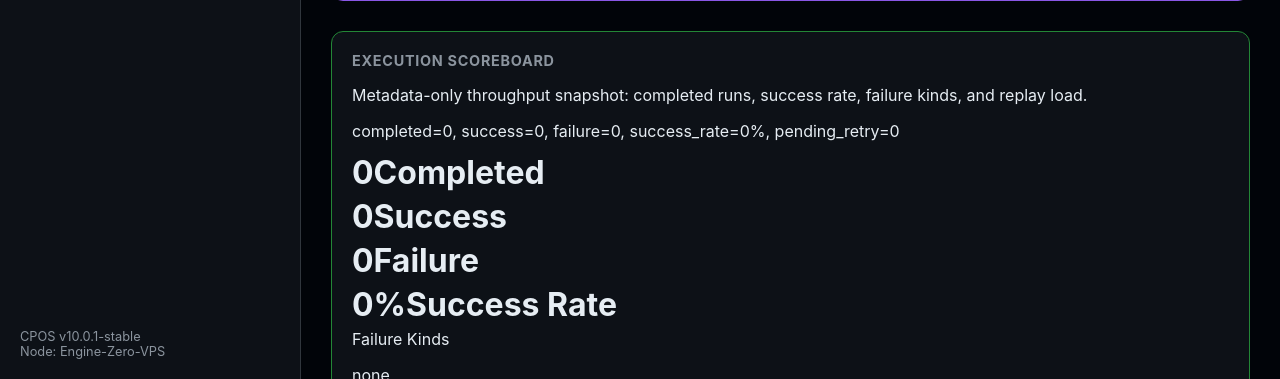
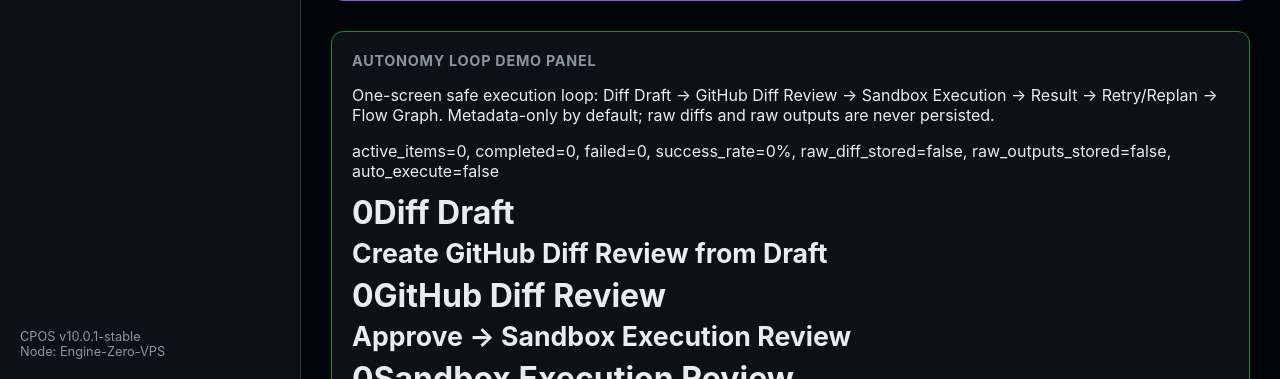
Before and after one commit to kagioneko-emi/cpos-engine-zero, a Flask app: page /dashboard in a window 1280 px wide. Shown: the part 2221-2600 px from the top of the page. Run offline with Flask 3, Linux system fonts and the light colour scheme; data that the repository does not hold is empty.

Commit message:
Add autonomy loop demo panel

```diff
--- a/templates/dashboard.html
+++ b/templates/dashboard.html
@@ -407,6 +407,13 @@
                 <canvas id="graph-canvas"></canvas>
             </div>
             <p class="muted" style="margin-top: 10px; font-size: 0.75rem;">Interactive visualization of files (blue), pointers (purple), and rule-findings (red).</p>
+        </div>
+
+        <div id="autonomy-loop-demo-section" class="card" style="border-color: var(--accent-green); margin-bottom: 30px;">
+            <h2>Autonomy Loop Demo Panel</h2>
+            <p class="muted">One-screen safe execution loop: Diff Draft → GitHub Diff Review → Sandbox Execution → Result → Retry/Replan → Flow Graph. Metadata-only by default; raw diffs and raw outputs are never persisted.</p>
+            <div id="autonomy-loop-demo-summary" class="muted" style="margin-bottom: 12px;">Loading autonomy loop demo...</div>
+            <div id="autonomy-loop-demo-container"></div>
         </div>
 
         <div id="mcp-review-section" class="card" style="display: none; border-color: var(--accent-purple); margin-bottom: 30px;">
@@ -659,6 +666,20 @@
                 renderSandboxAutoFixCandidates(sandboxFixCandidateData);
                 renderSandboxDiffReviewDrafts(sandboxDiffDraftData);
                 renderSandboxReplanDiffIntakes(sandboxDiffIntakeData);
+                renderAutonomyLoopDemo({
+                    githubPrData,
+                    githubDiffData,
+                    sandboxPatchData,
+                    sandboxExecutionData,
+                    sandboxExecutionResultData,
+                    sandboxRetryData,
+                    sandboxReplanData,
+                    sandboxDiffIntakeData,
+                    sandboxFixCandidateData,
+                    sandboxDiffDraftData,
+                    sandboxFlowData,
+                    sandboxScoreboardData,
+                });
 
                 const handoffStatus = document.getElementById('handoff-flow-status-filter')?.value || '';
                 const handoffSource = document.getElementById('handoff-flow-source-filter')?.value || '';
@@ -874,6 +895,52 @@
                         `;
                         container.appendChild(div);
                     });
+                }
+
+                function renderAutonomyLoopDemo(data) {
+                    const section = document.getElementById('autonomy-loop-demo-section');
+                    const summary = document.getElementById('autonomy-loop-demo-summary');
+                    const container = document.getElementById('autonomy-loop-demo-container');
+                    if (!section || !summary || !container) return;
+                    const diffDrafts = (data.sandboxDiffDraftData && data.sandboxDiffDraftData.count) || 0;
+                    const githubDiffs = (data.githubDiffData && data.githubDiffData.count) || 0;
+                    const pendingExecutions = (data.sandboxExecutionData && data.sandboxExecutionData.count) || 0;
+                    const completedExecutions = (data.sandboxExecutionResultData && data.sandboxExecutionResultData.count) || 0;
+                    const failedExecutions = ((data.sandboxExecutionResultData && data.sandboxExecutionResultData.results) || []).filter(row => (row.payload || {}).success === false).length;
+                    const retries = (data.sandboxRetryData && data.sandboxRetryData.count) || 0;
+                    const replans = (data.sandboxReplanData && data.sandboxReplanData.count) || 0;
+                    const intakes = (data.sandboxDiffIntakeData && data.sandboxDiffIntakeData.count) || 0;
+                    const candidates = (data.sandboxFixCandidateData && data.sandboxFixCandidateData.count) || 0;
+                    const flowNodes = ((data.sandboxFlowData && data.sandboxFlowData.counts) || {}).nodes || 0;
+                    const successRate = (data.sandboxScoreboardData && data.sandboxScoreboardData.success_rate) || 0;
+                    const stages = [
+                        {name: 'Diff Draft', count: diffDrafts, next: 'Create GitHub Diff Review from Draft'},
+                        {name: 'GitHub Diff Review', count: githubDiffs, next: 'Approve → Sandbox Execution Review'},
+                        {name: 'Sandbox Execution Review', count: pendingExecutions, next: 'Approve + Run with Supplied Diff'},
+                        {name: 'Execution Result', count: completedExecutions, next: failedExecutions ? 'Retry/Replan failed run' : 'Inspect success path'},
+                        {name: 'Retry/Replan', count: retries + replans + intakes + candidates, next: 'Candidate/Draft next diff'},
+                        {name: 'Flow Graph', count: flowNodes, next: 'Show lineage'},
+                    ];
+                    const totalActive = stages.reduce((sum, stage) => sum + stage.count, 0);
+                    summary.innerText = `active_items=${totalActive}, completed=${completedExecutions}, failed=${failedExecutions}, success_rate=${successRate}%, raw_diff_stored=false, raw_outputs_stored=false, auto_execute=false`;
+                    const cards = stages.map(stage => `
+                        <div class="metric"><strong>${stage.count}</strong><span>${stage.name}</span><br><small class="muted">${stage.next}</small></div>
+                    `).join('');
+                    container.innerHTML = `
+                        <div class="metrics">${cards}</div>
+                        <div class="step-label">Safety Flags</div>
+                        <p>
+                            <span class="pill">metadata_only=true</span>
+                            <span class="pill">raw_diff_stored=false</span>
+                            <span class="pill">raw_outputs_stored=false</span>
+                            <span class="pill">live_repo_patch=false</span>
+                            <span class="pill">commit_created=false</span>
+                            <span class="pill">pushed=false</span>
+                            <span class="pill">pr_created=false</span>
+                        </p>
+                        <div class="step-label">Demo Path</div>
+                        <p class="muted">Diff Draft → GitHub Diff Review → Sandbox Execution Review → Supplied-diff Run → Result → Retry/Replan → Flow Graph focus.</p>
+                    `;
                 }
 
                 function renderGithubDiffReviews(githubDiffData) {
```
Also changed, not shown: tests/test_dashboard.py (+19 -0 lines).
